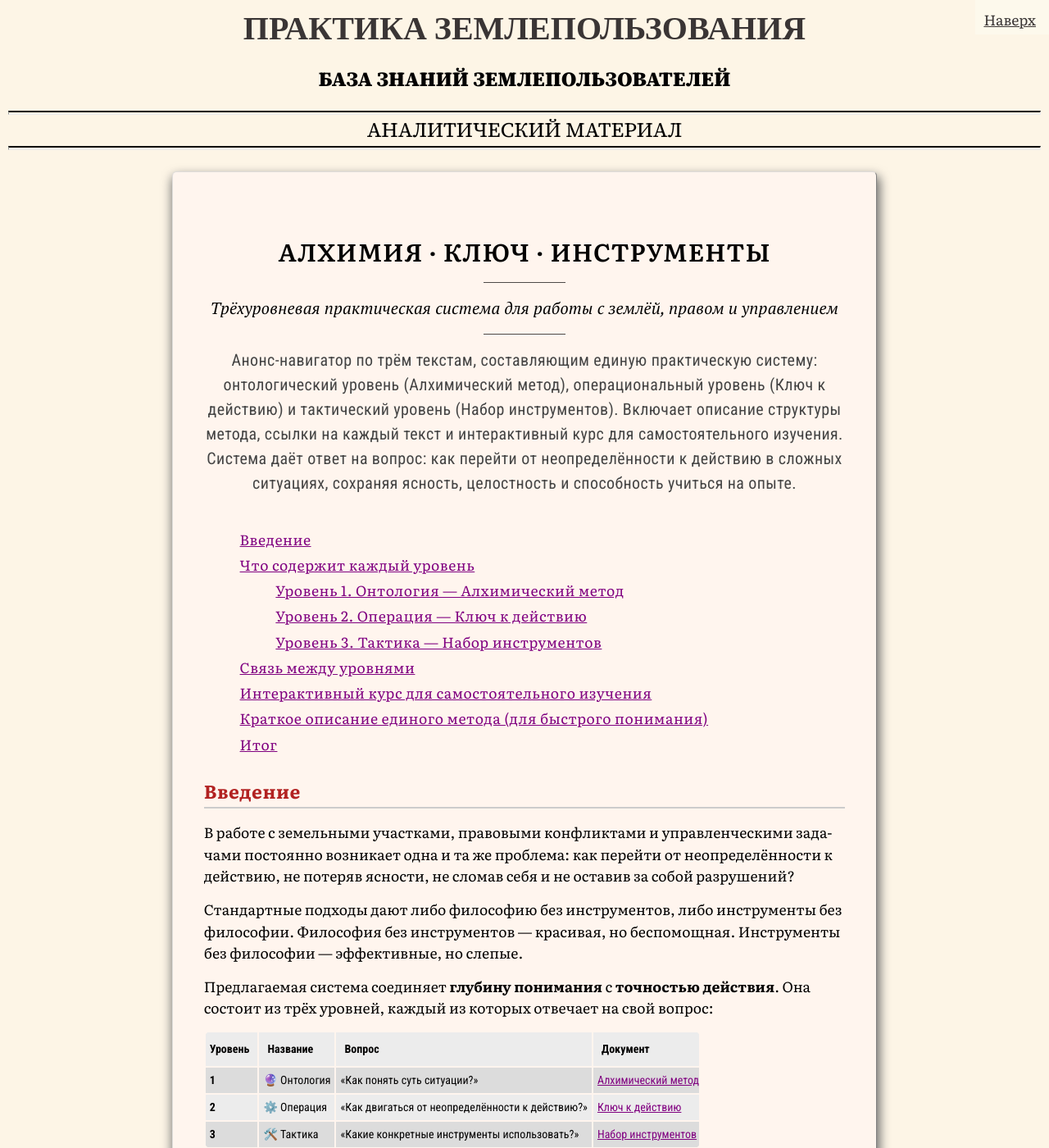
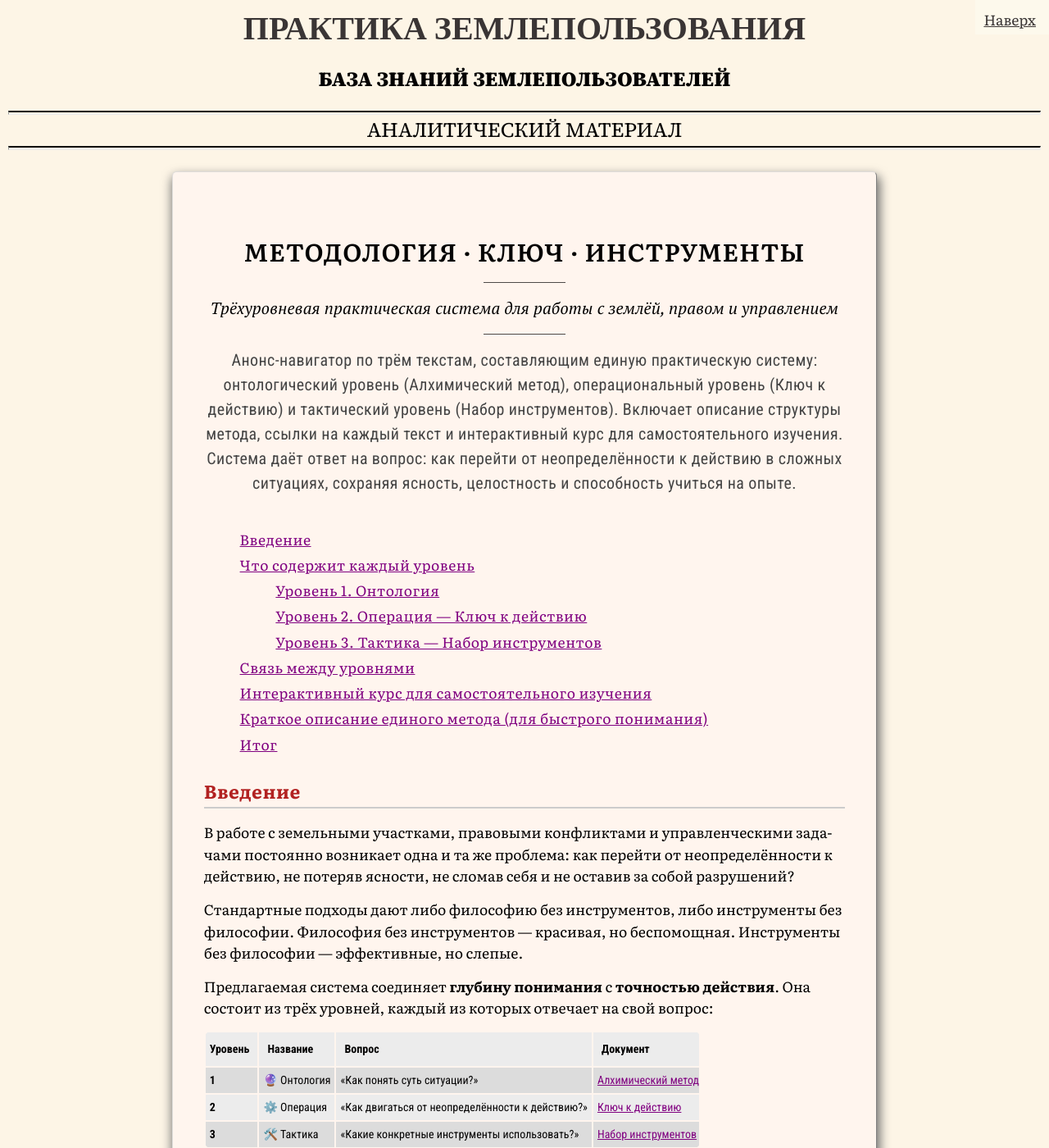
Before and after one commit to SergSi/land-use-art, a Jekyll site: the page built from _posts/2026-08-08-how.md, in a window 1280 px wide and 1400 px high. Shown: the whole window at 82% size. Built offline with Jekyll 4.4.1, drawn with Linux system fonts in a browser that asks for light colours; some web fonts are replaced; some of the changed text lies outside the part shown.

Commit message:
Update 2026-08-08-how.md

```diff
--- a/_posts/2026-08-08-how.md
+++ b/_posts/2026-08-08-how.md
@@ -1,5 +1,5 @@
 ---
-title: Алхимия · Ключ · Инструменты
+title: Методология · Ключ · Инструменты
 subtitle: Трёхуровневая практическая система для работы с землёй, правом и управлением
 summary: "Анонс-навигатор по трём текстам, составляющим единую практическую систему: онтологический уровень (Алхимический метод), операциональный уровень (Ключ к действию) и тактический уровень (Набор инструментов). Включает описание структуры метода, ссылки на каждый текст и интерактивный курс для самостоятельного изучения. Система даёт ответ на вопрос: как перейти от неопределённости к действию в сложных ситуациях, сохраняя ясность, целостность и способность учиться на опыте."
 author: С. Ивасюк
@@ -24,7 +24,7 @@ date: 2026-08-08
 
 ## Что содержит каждый уровень
 
-### Уровень 1. Онтология — Алхимический метод
+### Уровень 1. Онтология
 
 Алхимический метод — это **онтологический слой** системы. Он не даёт инструкций. Он даёт **различéния** — инструменты ясности, позволяющие увидеть структуру любой ситуации.
 
```
